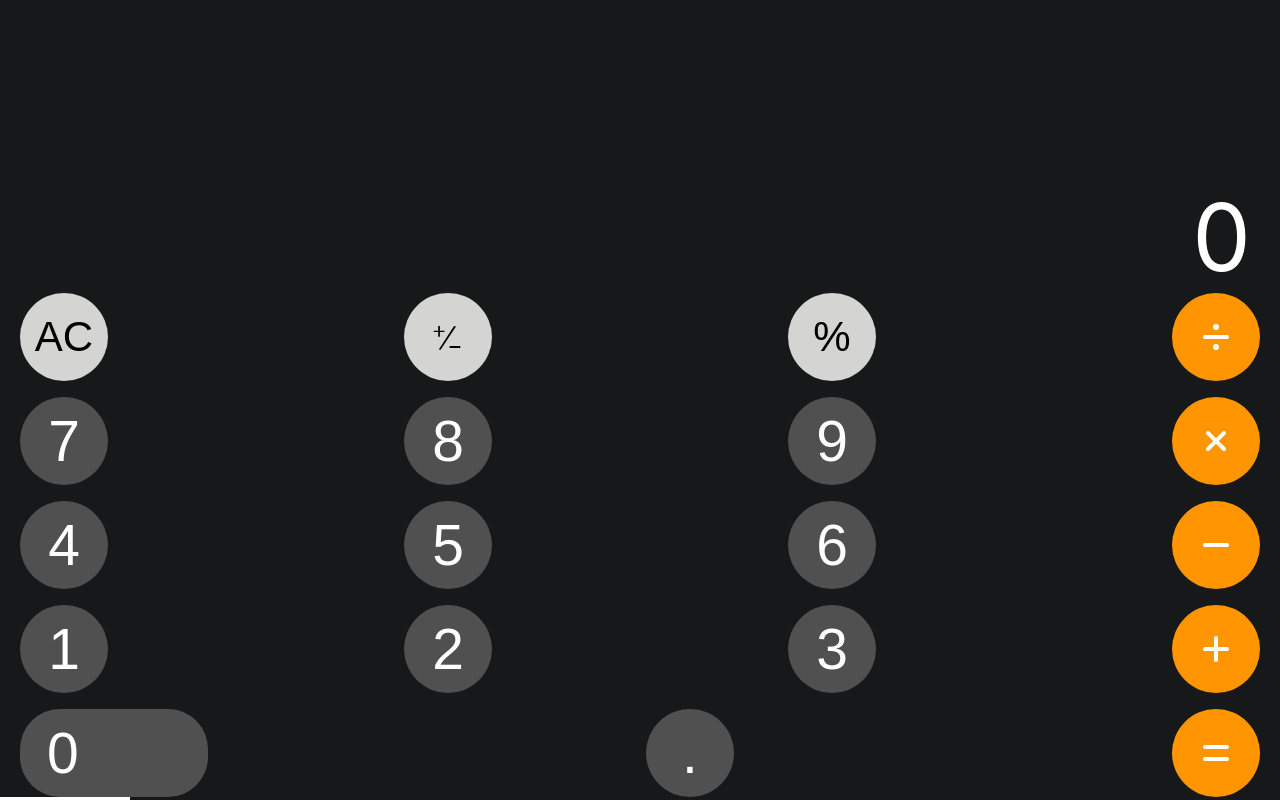
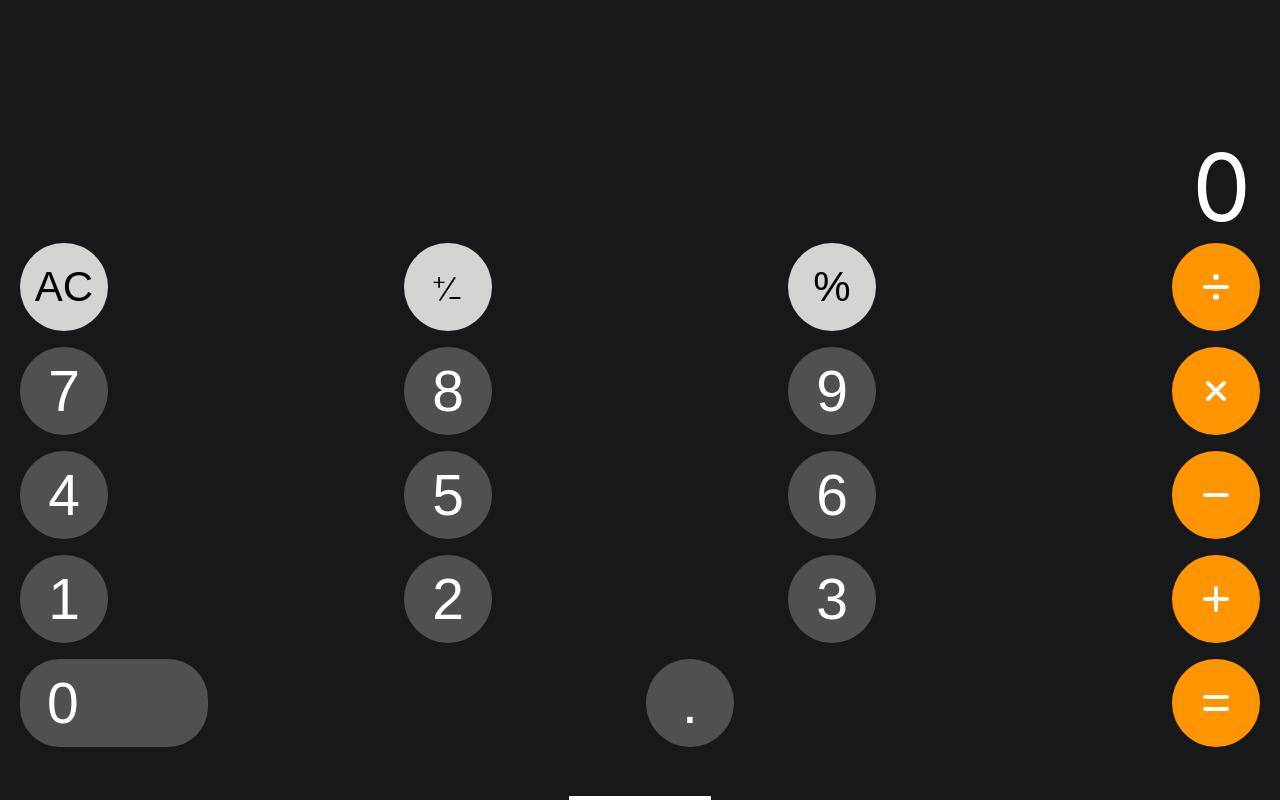
Before and after one commit to hassanaboukhalil/Apple-Calculator, a React (Create React App) app: page / in a window 1280 px wide. Built offline with nearby package versions, Linux system fonts and the light colour scheme.

Commit message:
add styles

```diff
--- a/src/css/App.css
+++ b/src/css/App.css
@@ -19,10 +19,11 @@
   display: flex;
   flex-direction: column;
   justify-content: unset;
-  align-items: unset;
+  align-items: center;
 }
 .Screen .ResultScreen {
   height: 347px;
+  width: 100%;
   padding: 0 29px;
   display: flex;
   flex-direction: unset;
@@ -35,6 +36,7 @@
   color: white;
 }
 .Screen .ButtonsPart {
+  width: 100%;
   padding: 0 20px;
   display: flex;
   flex-direction: column;
@@ -55,7 +57,8 @@
   border: none;
 }
 .Screen .Line {
-  width: 8.125rem;
-  height: 0.25rem;
+  width: 142px;
+  height: 5px;
   background-color: white;
+  margin-top: 49px;
 }/*# sourceMappingURL=App.css.map */
--- a/src/scss/App.scss
+++ b/src/scss/App.scss
@@ -17,10 +17,11 @@
     // max-width: 600px;
     height: 100vh;
     background-color: $screen_color;
-    @include flex(column,unset,unset);
+    @include flex(column,unset,center);
 
     .ResultScreen{
         height: 347px;
+        width: 100%;
         padding: 0 29px;
         @include flex(unset,flex-end,flex-end);
 
@@ -32,6 +33,7 @@
     }
 
     .ButtonsPart{
+        width: 100%;
         padding: 0 20px;
         @include flex(column,unset,unset);
         gap: 16px;
@@ -44,17 +46,19 @@
                 width: 88px;
                 height: 88px;
                 border: none;
+
+                // &:hover{
+                //     background-color: rgb(139 139 139) !important;
+                // }
             }
         }
 
     }
 
     .Line{
-        width: 8.125rem;
-        height: 0.25rem;
-        // position: absolute;
-        // bottom: 1.19rem;
-        // // margin: auto;
+        width: 142px;
+        height: 5px;
         background-color: white;
+        margin-top: 49px;
     }
 }
--- a/src/scss/variables/_colors.scss
+++ b/src/scss/variables/_colors.scss
@@ -1,4 +1,4 @@
 $color1 : #FF9500;
 $color2 : #999999;
-$color3 : #D4D4D2;
+$color3 : #D4D4D2; // rgb(165 165 164)
 $screen_color : #17181A;
```
Also changed, not shown: 1 other file (tests, documents, lock files or other folders).
